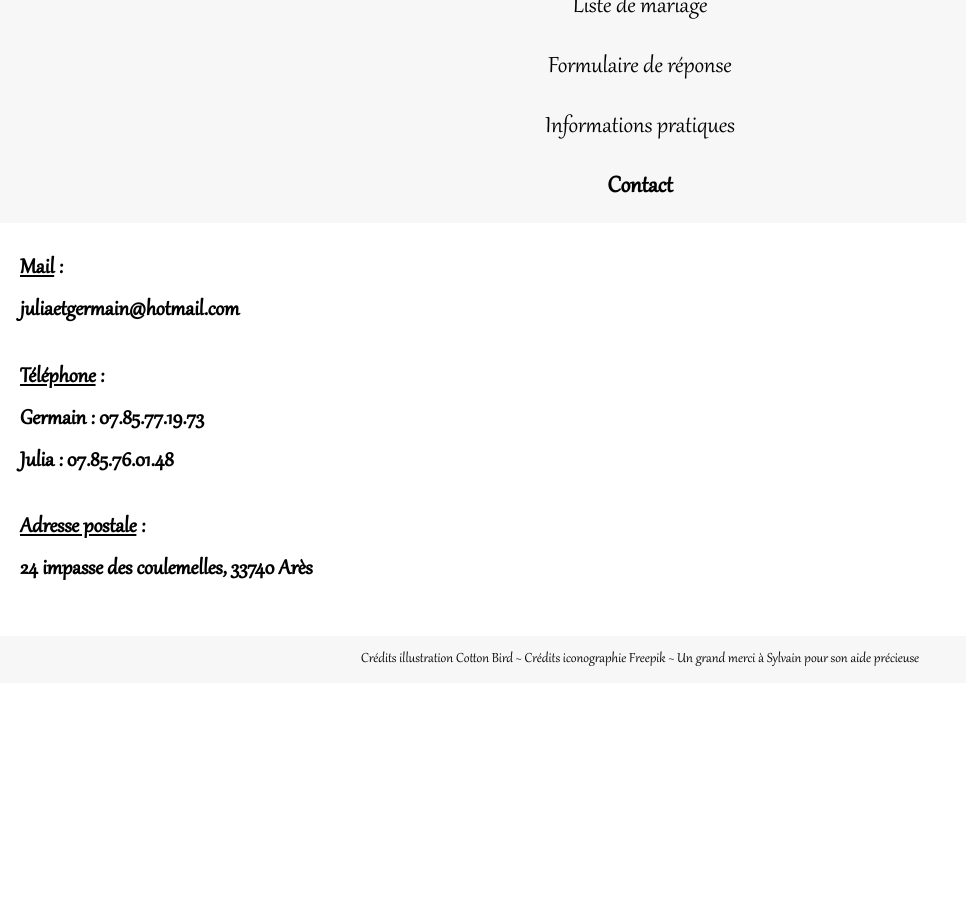
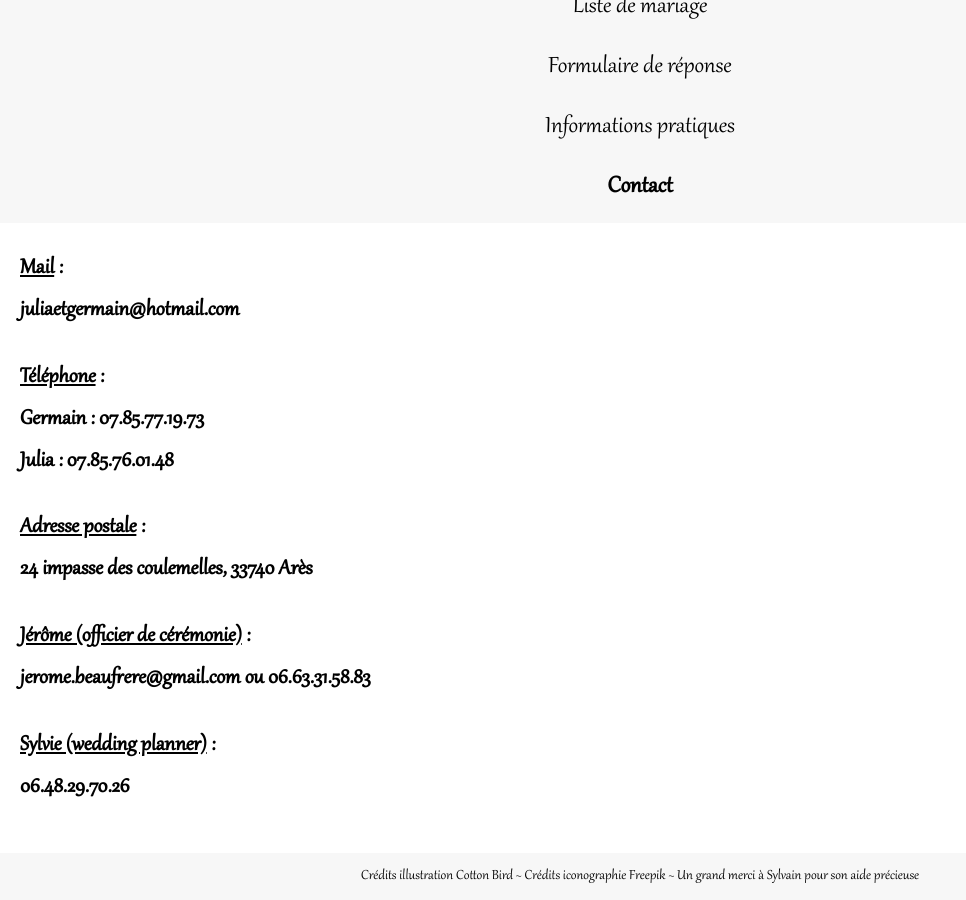
Before and after one commit to Germinal-A/Site-du-Mariage-de-Julia-et-Germain, a Jekyll site: the page built from contact.md, in a window 1280 px wide and 900 px high, scrolled down 809 px. Shown: the whole window, without its empty margins (0-966 px from the left). Built offline with Jekyll 4.4.1, drawn with Linux system fonts in a browser that asks for light colours; before the commit the page ends 1492 px from its top, so only the background shows below that.

Commit message:
Update contact.md

```diff
--- a/contact.md
+++ b/contact.md
@@ -9,3 +9,7 @@ weight: 5
 <u>Téléphone</u> :<br/>Germain : [07.85.77.19.73](tel:+33785771973)<br/>Julia : [07.85.76.01.48](tel:+33785760148)
 
 <u>Adresse postale</u> :<br/>24 impasse des coulemelles, 33740 Arès
+
+<u>Jérôme (officier de cérémonie)</u> :<br/>[jerome.beaufrere@gmail.com](mailto:jerome.beaufrere@gmail.com) ou [06.63.31.58.83](tel:+33663315983)
+
+<u>Sylvie (wedding planner)</u> :<br/>[06.48.29.70.26](tel:+33648297026)
```
